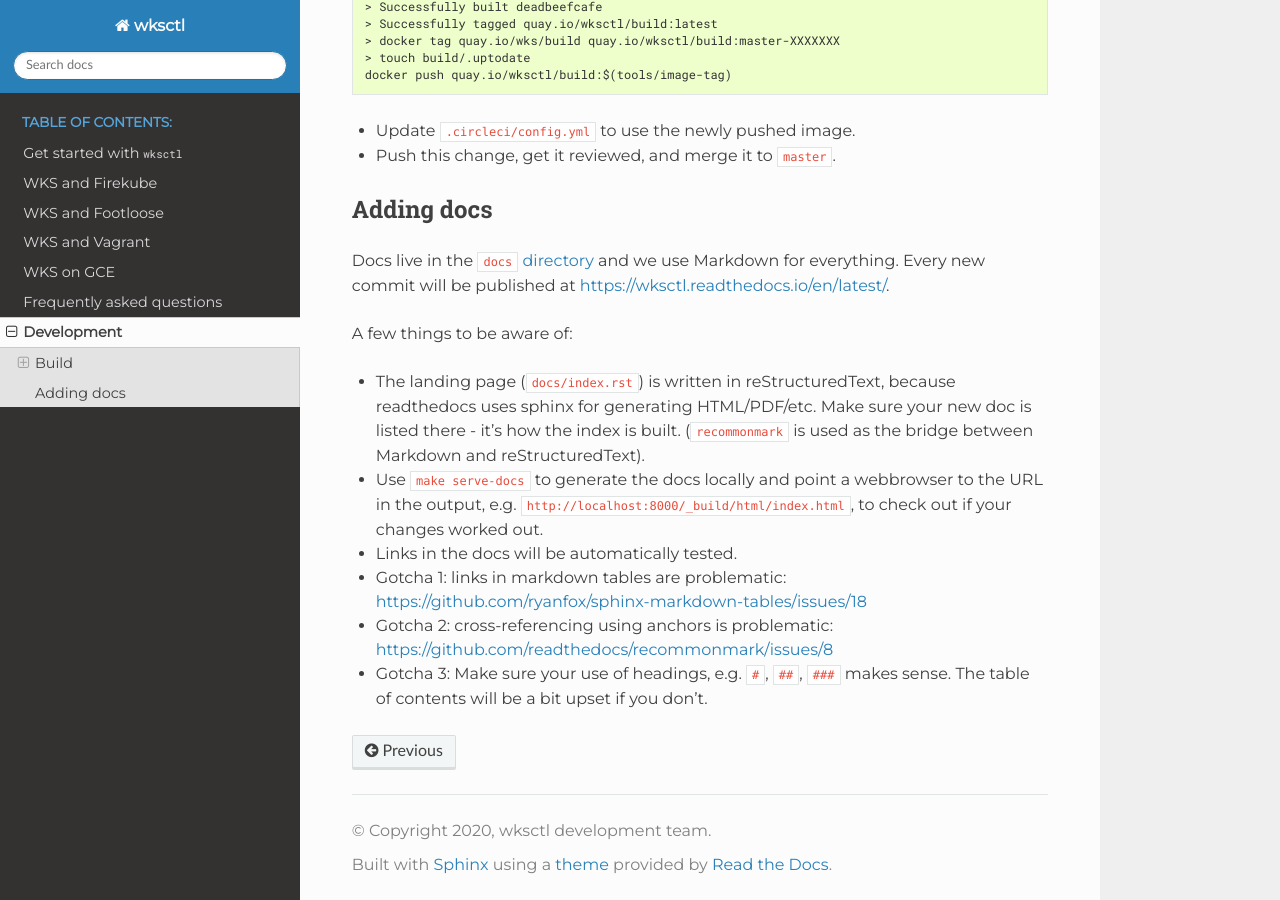
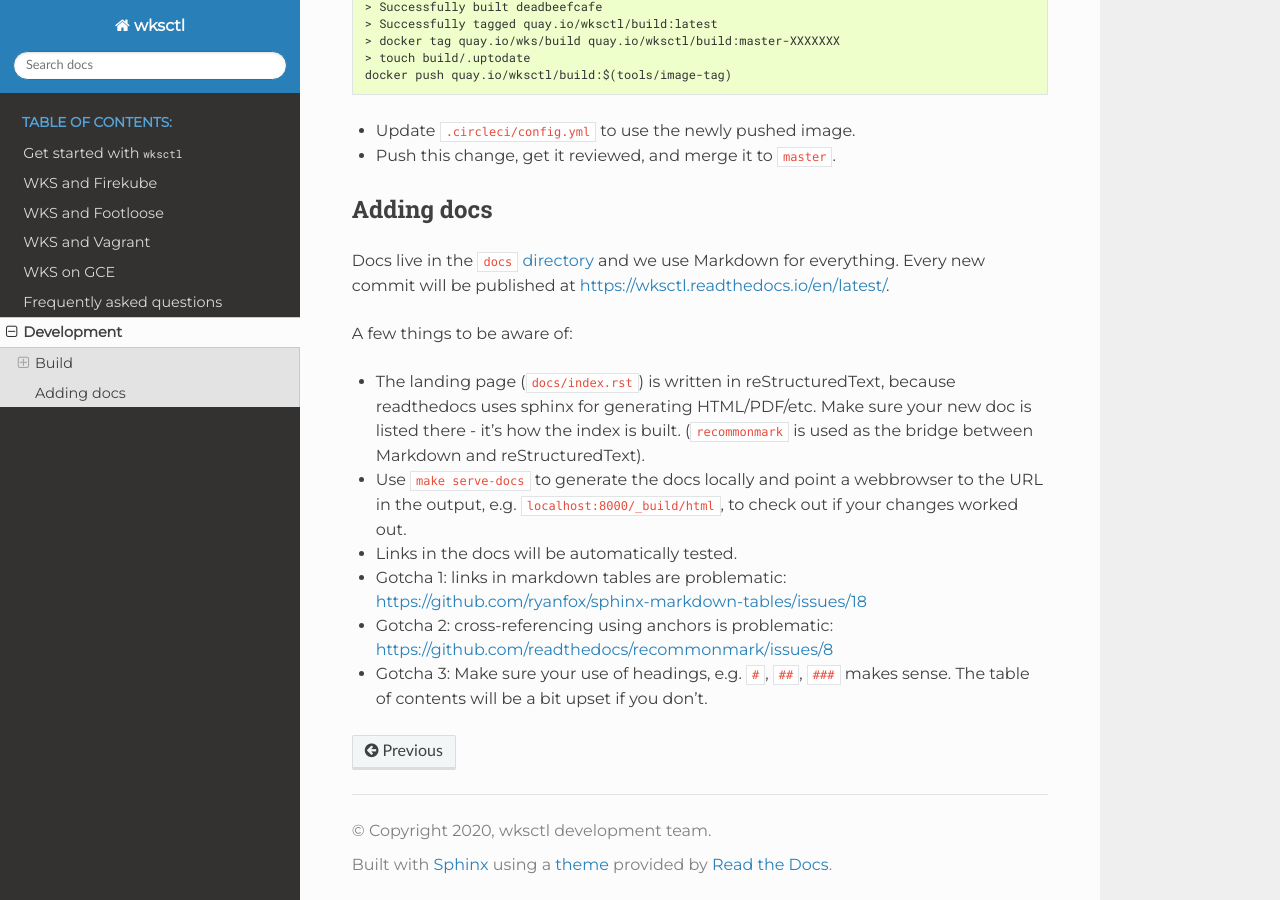
Before and after one commit to weaveworks/wksctl, a Sphinx documentation site: the page built from docs/development.md, in a window 1280 px wide and 900 px high, scrolled down 644 px. Built offline with Sphinx 7.4.7 and the Read the Docs theme 2.0.0, drawn with Linux system fonts in a browser that asks for light colours; part of the change alters nothing that is shown.

Commit message:
Update make serve-docs URL.
Co-Authored-By: Dimitri Mitropoulos <dimitrimitropoulos@gmail.com>

```diff
--- a/docs/development.md
+++ b/docs/development.md
@@ -43,7 +43,7 @@ and we use Markdown for everything. Every new commit will be published at
 A few things to be aware of:
 
 - The landing page (`docs/index.rst`) is written in reStructuredText, because readthedocs uses sphinx for generating HTML/PDF/etc. Make sure your new doc is listed there - it's how the index is built. (`recommonmark` is used as the bridge between Markdown and reStructuredText).
-- Use `make serve-docs` to generate the docs locally and point a webbrowser to the URL in the output, e.g. `http://localhost:8000/_build/html/index.html`, to check out if your changes worked out.
+- Use `make serve-docs` to generate the docs locally and point a webbrowser to the URL in the output, e.g. `localhost:8000/_build/html`, to check out if your changes worked out.
 - Links in the docs will be automatically tested.
 - Gotcha 1: links in markdown tables are problematic: <https://github.com/ryanfox/sphinx-markdown-tables/issues/18>
 - Gotcha 2: cross-referencing using anchors is problematic: <https://github.com/readthedocs/recommonmark/issues/8>
```
